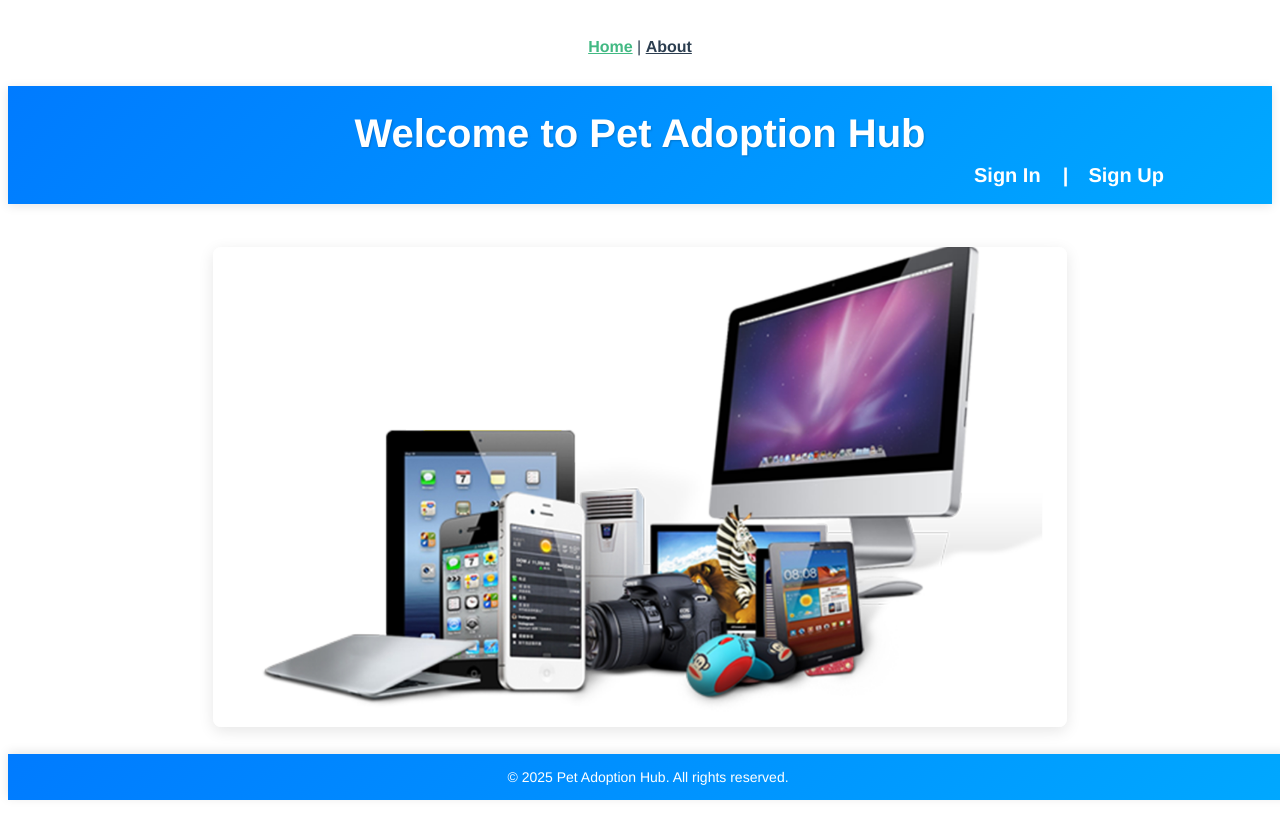
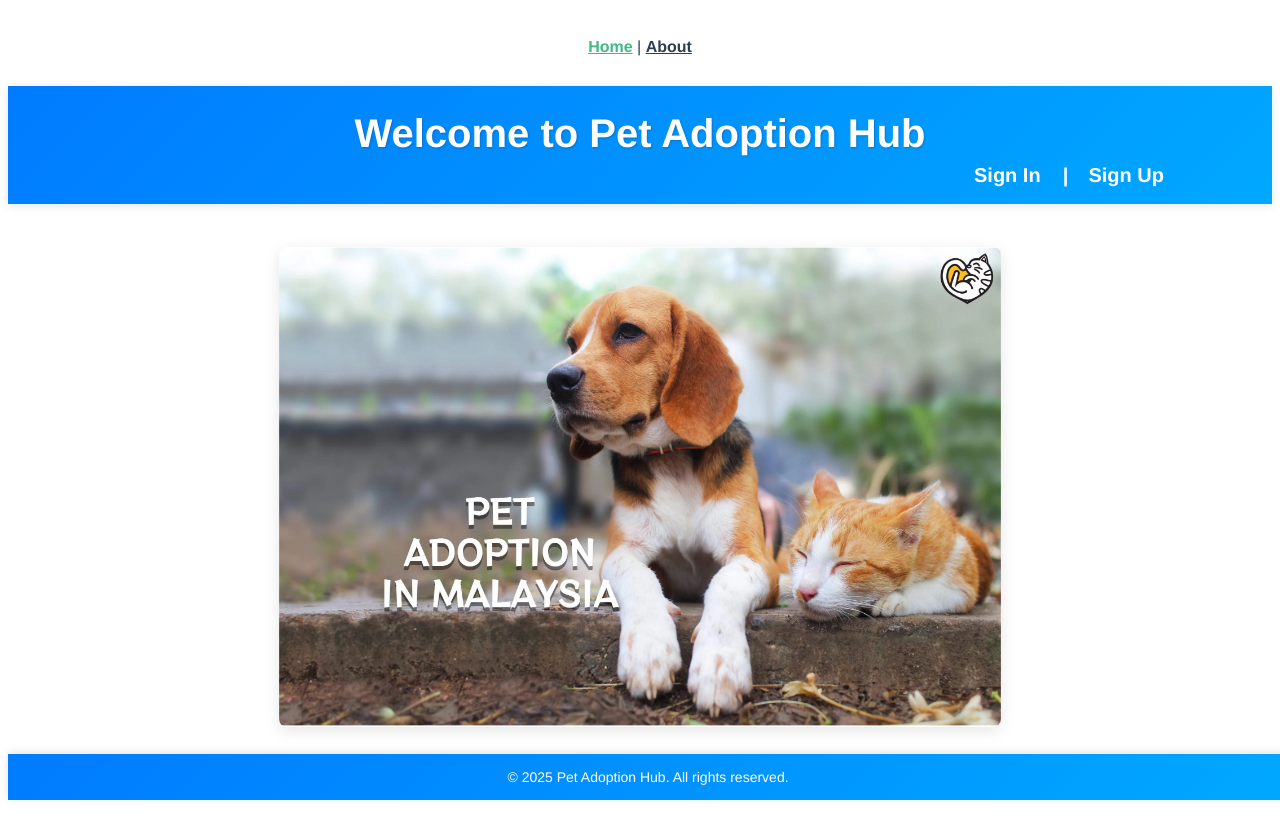
Before and after one commit to XiaolongYin55/pet_adoption_hub, a Vue app: page / in a window 1280 px wide. Built offline with nearby package versions, Linux system fonts and the light colour scheme.

Commit message:
phase1 final

```diff
--- a/src/pages/PublicHome.vue
+++ b/src/pages/PublicHome.vue
@@ -8,7 +8,7 @@
     </header>
 
     <div class="content">
-      <img src="/images/public_home2.jpg" alt="">
+      <img src="/images/pet_adoption.jpg" alt="">
     </div>
 
     <footer class="footer">
```
Also changed, not shown: public/images/pet_adoption.jpg (added).
